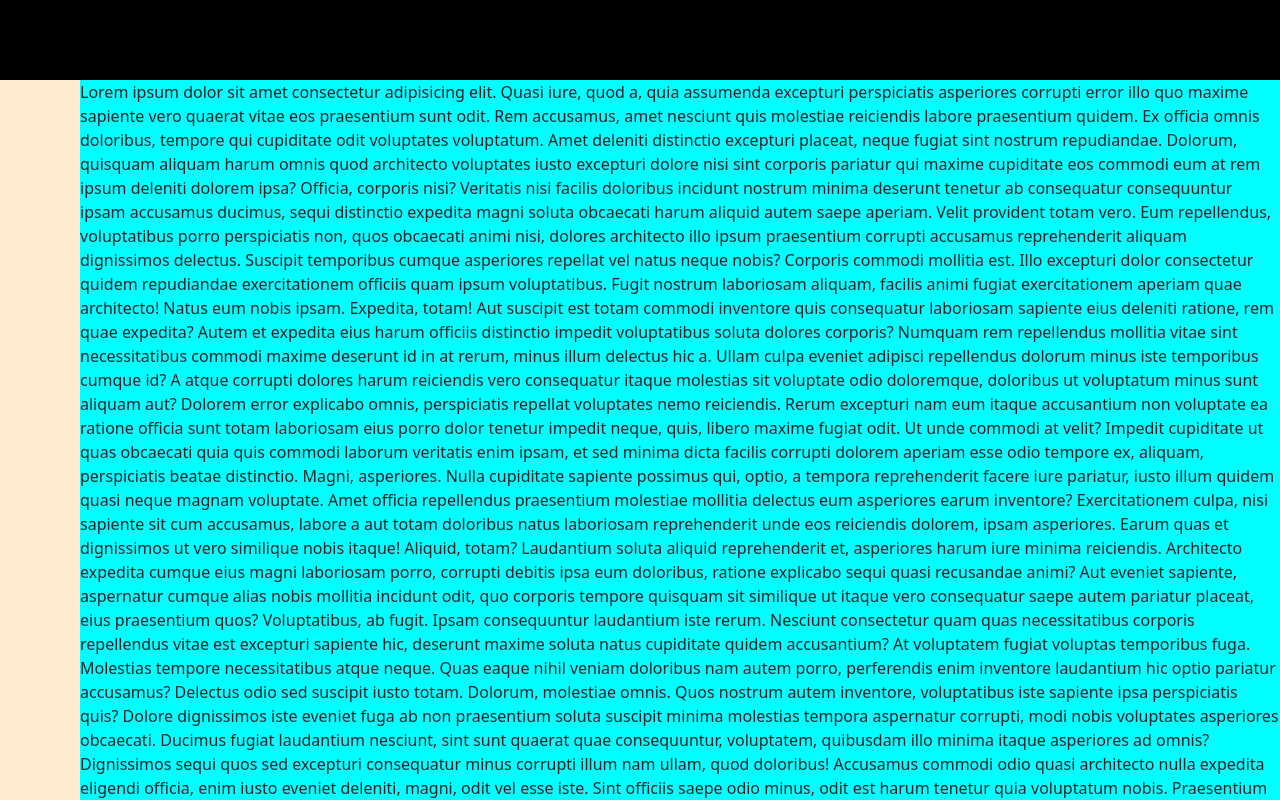
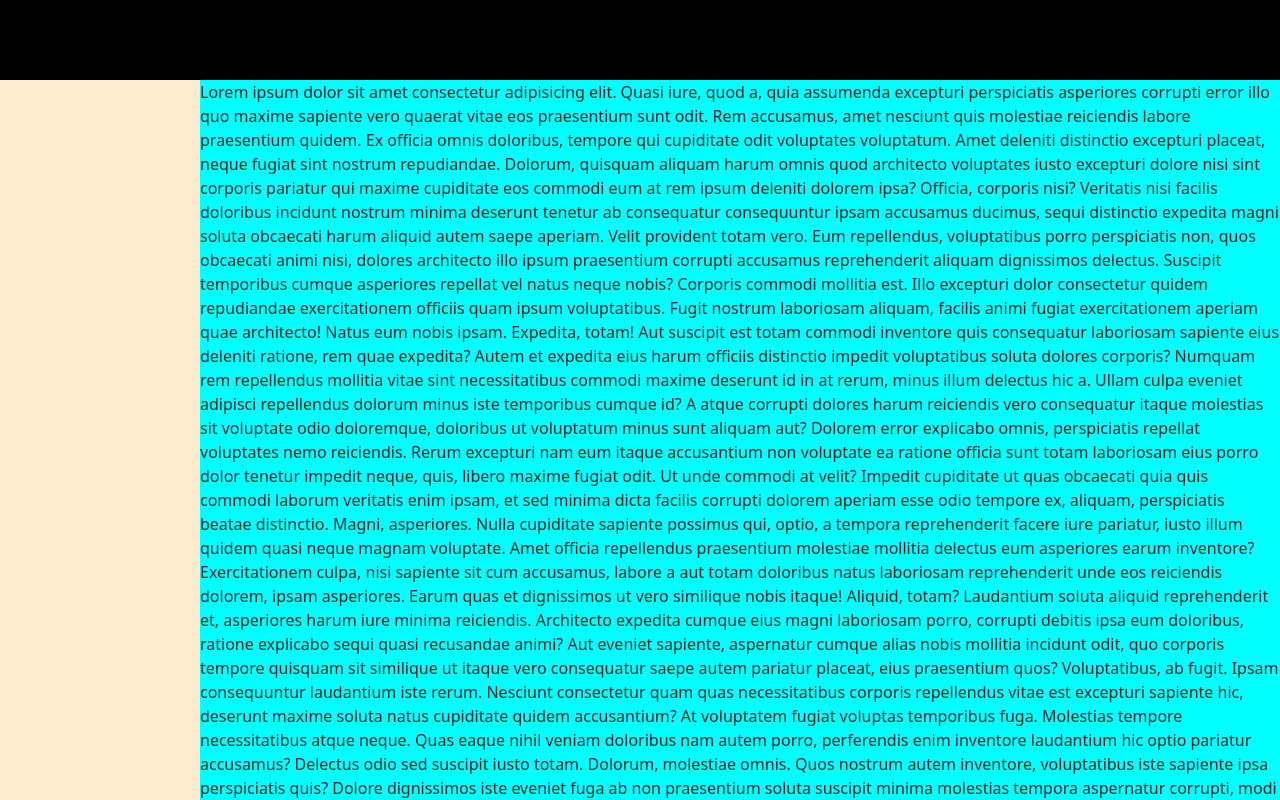
Before and after one commit to MarcoFonti/html-css-bootstrap-dashboard, a plain HTML site: page index.html in a window 1280 px wide. Drawn offline with nearby package versions, Linux system fonts and the light colour scheme.

Commit message:
add size aside media query

```diff
--- a/css/style.css
+++ b/css/style.css
@@ -3,6 +3,11 @@
 /* Flex */
 .flex {
     display: flex;
+}
+
+/* Elementi solo a Schermo grande */
+.large-display {
+    display: none;
 }
 
 /* Altezza Header */
@@ -12,7 +17,7 @@
 }
 
 /* Altezza Main */
-.recipe-main {
+.recipe-content {
     height: calc(100vh - 80px);
     background-color: aqua;
 }
@@ -29,3 +34,12 @@
     flex-grow: 1;
     overflow: auto;
 }
+
+
+@media screen and (min-width: 992px) {
+
+    /* Grandezza Aside */
+    .recipe-aside {
+        flex-basis: 200px;
+    }
+}
--- a/index.html
+++ b/index.html
@@ -15,11 +15,11 @@
     <header class="recipe-header">
 
     </header>
-    <main class="recipe-main flex">
+    <div class="recipe-content flex">
         <aside class="recipe-aside">
 
         </aside>
-        <section class="recipe-activity">
+        <main class="recipe-activity">
             Lorem ipsum dolor sit amet consectetur adipisicing elit. Quasi iure, quod a, quia assumenda excepturi perspiciatis asperiores corrupti error illo quo maxime sapiente vero quaerat vitae eos praesentium sunt odit.
             Rem accusamus, amet nesciunt quis molestiae reiciendis labore praesentium quidem. Ex officia omnis doloribus, tempore qui cupiditate odit voluptates voluptatum. Amet deleniti distinctio excepturi placeat, neque fugiat sint nostrum repudiandae.
             Dolorum, quisquam aliquam harum omnis quod architecto voluptates iusto excepturi dolore nisi sint corporis pariatur qui maxime cupiditate eos commodi eum at rem ipsum deleniti dolorem ipsa? Officia, corporis nisi?
@@ -120,8 +120,8 @@
             Dolore eligendi veritatis cum laboriosam numquam vitae corrupti dolor voluptate fugiat suscipit amet nesciunt provident facilis dicta nihil ipsum vero, dolorum saepe culpa. Voluptates neque assumenda quos vero dolorum accusantium?
             Fugiat et id reprehenderit debitis quasi quod quo cumque aperiam error est. Molestiae aliquam, maxime eius reiciendis delectus ex esse voluptate reprehenderit nostrum est, ratione itaque sed quibusdam assumenda ipsa?
             Tempora delectus magni molestiae nulla magnam tempore assumenda. Repudiandae hic exercitationem nobis id! Eum perferendis, reprehenderit, ipsum, maxime adipisci officia maiores consectetur quas accusamus eligendi labore quibusdam odio vero aliquid!
-        </section>
-    </main>
+        </main>
+    </div>
     <!-- Link JavaScript -->
     <script src="https://cdn.jsdelivr.net/npm/bootstrap@5.3.2/dist/js/bootstrap.bundle.min.js" integrity="sha384-C6RzsynM9kWDrMNeT87bh95OGNyZPhcTNXj1NW7RuBCsyN/o0jlpcV8Qyq46cDfL" crossorigin="anonymous"></script>
 </body>
```
